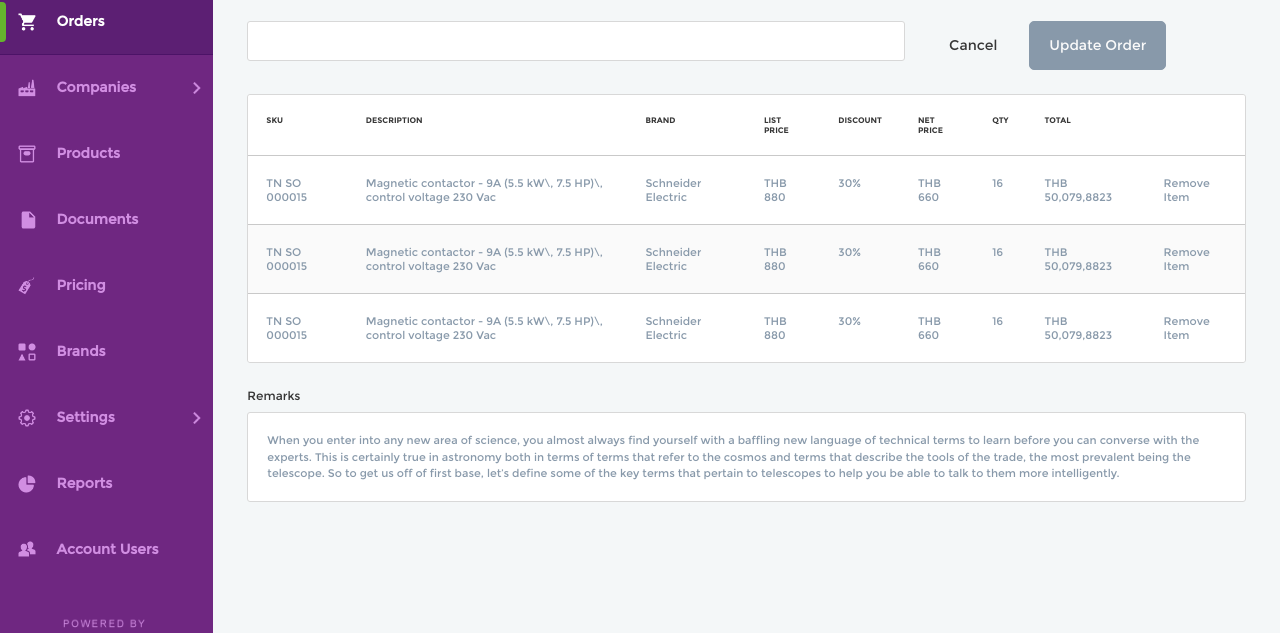
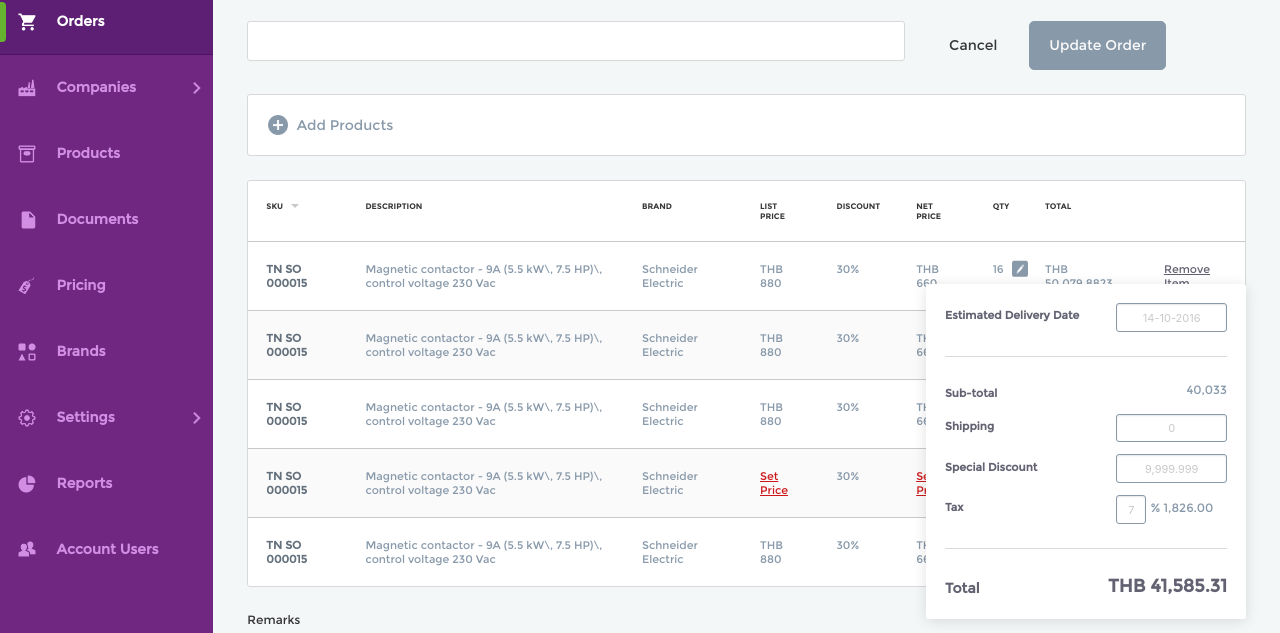
Before and after one commit to Lahphim/technical-test-ii, a website: page index.html in a window 1280 px wide. Shown: the part 147-780 px from the top of the page. Drawn offline with Linux system fonts and the light colour scheme.

Commit message:
update data in view

```diff
--- a/index.html
+++ b/index.html
@@ -11,6 +11,7 @@
 <body>
 
 <div id="app-container" class="columns is-gapless is-marginless">
+  <!-- sidebar section -->
   <aside id="sidebar-pane" class="menu column is-2">
     <div class="menu-logo">
       <span class="icon nimbl3-logo-white"></span>
@@ -99,6 +100,7 @@
   </aside>
 
   <div id="content-pane" class="container column">
+    <!-- order breadcrumb section -->
     <nav class="breadcrumb is-large" aria-label="breadcrumbs">
       <ul>
         <li>
@@ -110,6 +112,7 @@
       </ul>
     </nav>
 
+    <!-- order detail section -->
     <div class="columns">
       <div class="column is-8">
         <div class="box">
@@ -132,11 +135,20 @@
       </div>
     </div>
 
+    <!-- add product action section -->
+    <div class="box is-paddingless">
+      <a class="button is-action-btn is-trans-btn bt-label-gray" href="javascript:;">
+        <span class="icon nimbl3-icon_plus"></span>
+        <span>Add Products</span>
+      </a>
+    </div>
+
+    <!-- order list table -->
     <div class="box is-paddingless">
       <table id="order-list" class="table is-striped is-fullwidth">
         <thead>
           <tr>
-            <th>sku</th>
+            <th>sku <span class="triangle-arrow-down"></span></th>
             <th>description</th>
             <th>brand</th>
             <th>list price</th>
@@ -149,45 +161,165 @@
         </thead>
         <tbody>
           <tr>
-            <td>TN SO 000015</td>
+            <td class="tb-label-strong">TN SO 000015</td>
             <td>Magnetic contactor - 9A (5.5 kW\, 7.5 HP)\, control voltage 230 Vac</td>
             <td>Schneider Electric</td>
             <td>THB 880</td>
             <td>30%</td>
             <td>THB 660</td>
-            <td>16</td>
+            <td>16 <a class="tb-icon-action" href="javascript:;"><span class="icon nimbl3-icon_edit"></span></a></td>
             <td>THB 50,079,8823</td>
-            <td>Remove Item</td>
+            <td>
+              <a class="tb-label-action" href="javascript:;">Remove Item</a>
+            </td>
           </tr>
           <tr>
-            <td>TN SO 000015</td>
+            <td class="tb-label-strong">TN SO 000015</td>
             <td>Magnetic contactor - 9A (5.5 kW\, 7.5 HP)\, control voltage 230 Vac</td>
             <td>Schneider Electric</td>
             <td>THB 880</td>
             <td>30%</td>
             <td>THB 660</td>
-            <td>16</td>
+            <td>16 <a class="tb-icon-action" href="javascript:;"><span class="icon nimbl3-icon_edit"></span></a></td>
             <td>THB 50,079,8823</td>
-            <td>Remove Item</td>
+            <td>
+              <a class="tb-label-action" href="javascript:;">Remove Item</a>
+            </td>
           </tr>
           <tr>
-            <td>TN SO 000015</td>
+            <td class="tb-label-strong">TN SO 000015</td>
             <td>Magnetic contactor - 9A (5.5 kW\, 7.5 HP)\, control voltage 230 Vac</td>
             <td>Schneider Electric</td>
             <td>THB 880</td>
             <td>30%</td>
             <td>THB 660</td>
-            <td>16</td>
+            <td>16 <a class="tb-icon-action" href="javascript:;"><span class="icon nimbl3-icon_edit"></span></a></td>
             <td>THB 50,079,8823</td>
-            <td>Remove Item</td>
+            <td>
+              <a class="tb-label-action" href="javascript:;">Remove Item</a>
+            </td>
+          </tr>
+          <tr>
+            <td class="tb-label-strong">TN SO 000015</td>
+            <td>Magnetic contactor - 9A (5.5 kW\, 7.5 HP)\, control voltage 230 Vac</td>
+            <td>Schneider Electric</td>
+            <td>
+              <a class="tb-label-action tb-label-red" href="javascript:;">Set Price</a>
+            </td>
+            <td>30%</td>
+            <td>
+              <a class="tb-label-action tb-label-red" href="javascript:;">Set Price</a>
+            </td>
+            <td>16 <a class="tb-icon-action" href="javascript:;"><span class="icon nimbl3-icon_edit"></span></a></td>
+            <td>
+              <a class="tb-label-action tb-label-red" href="javascript:;">Set Price</a>
+            </td>
+            <td><a class="tb-label-action" href="javascript:;">Remove Item</a></td>
+          </tr>
+          <tr>
+            <td class="tb-label-strong">TN SO 000015</td>
+            <td>Magnetic contactor - 9A (5.5 kW\, 7.5 HP)\, control voltage 230 Vac</td>
+            <td>Schneider Electric</td>
+            <td>THB 880</td>
+            <td>30%</td>
+            <td>THB 660</td>
+            <td>16 <a class="tb-icon-action" href="javascript:;"><span class="icon nimbl3-icon_edit"></span></a></td>
+            <td>THB 50,079,8823</td>
+            <td>
+              <a class="tb-label-action" href="javascript:;">Remove Item</a>
+            </td>
           </tr>
         </tbody>
       </table>
     </div>
 
+    <!-- remark box -->
     <h3>Remarks</h3>
     <div class="box">
       When you enter into any new area of science, you almost always find yourself with a baffling new language of technical terms to learn before you can converse with the experts. This is certainly true in astronomy both in terms of terms that refer to the cosmos and terms that describe the tools of the trade, the most prevalent being the telescope. So to get us off of first base, let’s define some of the key terms that pertain to telescopes to help you be able to talk to them more intelligently.
+    </div>
+
+    <div class="spacing-area"></div>
+
+    <!-- price summarize floating box -->
+    <div id="price-summarize-container" class="box">
+      <div class="price-summarize-wrapper">
+        <div class="field is-horizontal">
+          <div class="field-label is-normal">
+            <label class="label">Estimated Delivery Date</label>
+          </div>
+          <div class="field-body">
+            <div class="field">
+              <div class="control">
+                <input class="input is-normal-length" type="text" value="14-10-2016" readonly>
+              </div>
+            </div>
+          </div>
+        </div>
+        <hr>
+        <div class="field is-horizontal">
+          <div class="field-label is-normal">
+            <label class="label">Sub-total</label>
+          </div>
+          <div class="field-body">
+            <div class="field">
+              <div class="control">
+                <span class="field-text is-normal is-pulled-right">40,033</span>
+              </div>
+            </div>
+          </div>
+        </div>
+        <div class="field is-horizontal">
+          <div class="field-label is-normal">
+            <label class="label">Shipping</label>
+          </div>
+          <div class="field-body">
+            <div class="field">
+              <div class="control">
+                <input class="input is-normal-length" type="text" value="0" readonly>
+              </div>
+            </div>
+          </div>
+        </div>
+        <div class="field is-horizontal">
+          <div class="field-label is-normal">
+            <label class="label">Special Discount</label>
+          </div>
+          <div class="field-body">
+            <div class="field">
+              <div class="control">
+                <input class="input is-normal-length" type="text" value="9,999.999" readonly>
+              </div>
+            </div>
+          </div>
+        </div>
+        <div class="field is-horizontal">
+          <div class="field-label is-normal">
+            <label class="label">Tax</label>
+          </div>
+          <div class="field-body">
+            <div class="field">
+              <div class="control">
+                <input class="input is-short-length" type="text" value="7">
+                <span class="field-text is-normal">%  1,826.00</span>
+              </div>
+            </div>
+          </div>
+        </div>
+        <hr>
+        <div class="field is-horizontal summarize-line">
+          <div class="field-label is-medium">
+            <label class="label">Total</label>
+          </div>
+          <div class="field-body">
+            <div class="field">
+              <div class="control">
+                <span class="field-text is-large is-pulled-right">THB 41,585.31</span>
+              </div>
+            </div>
+          </div>
+        </div>
+      </div>
     </div>
   </div>
 </div>
```
